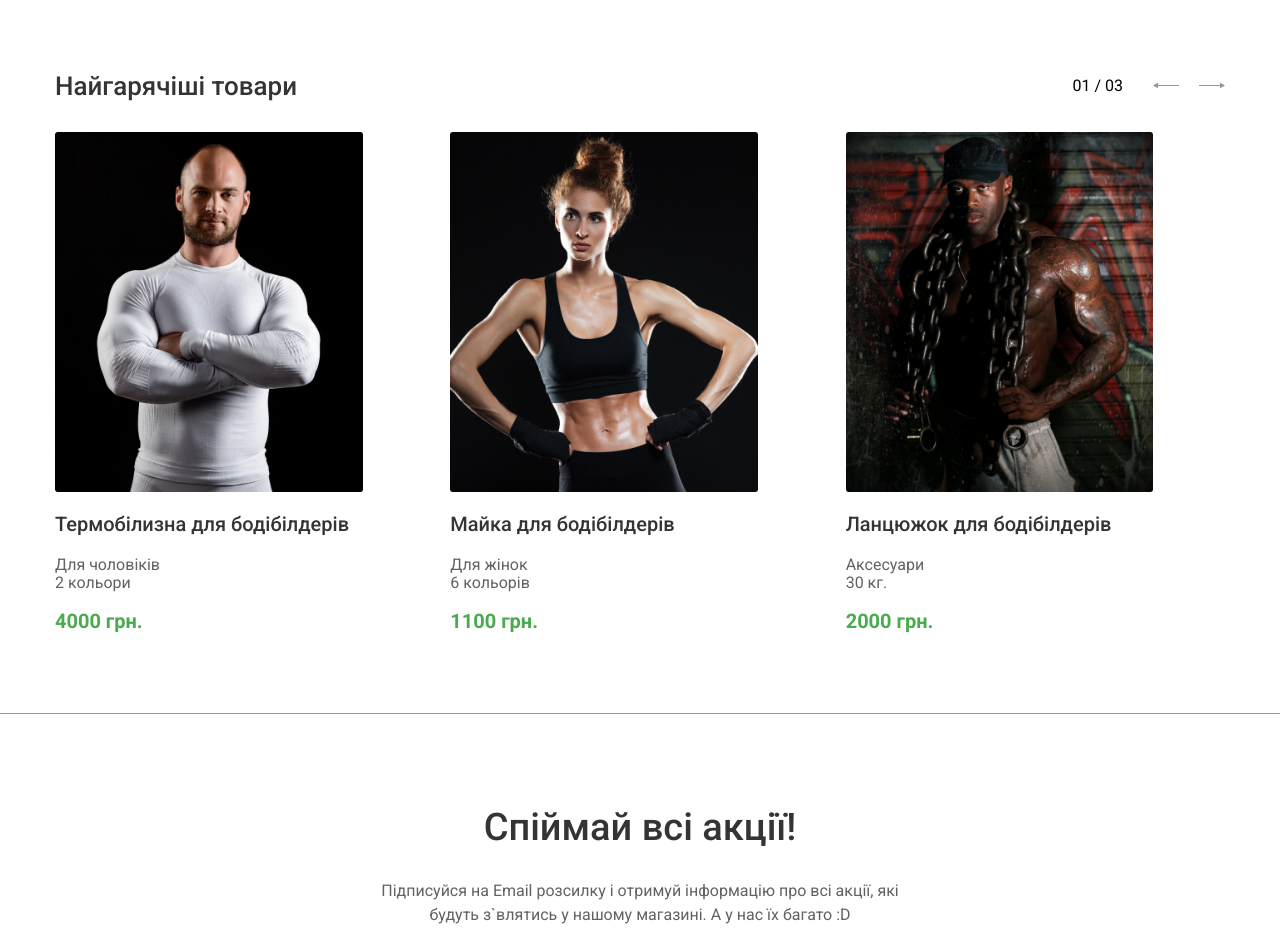
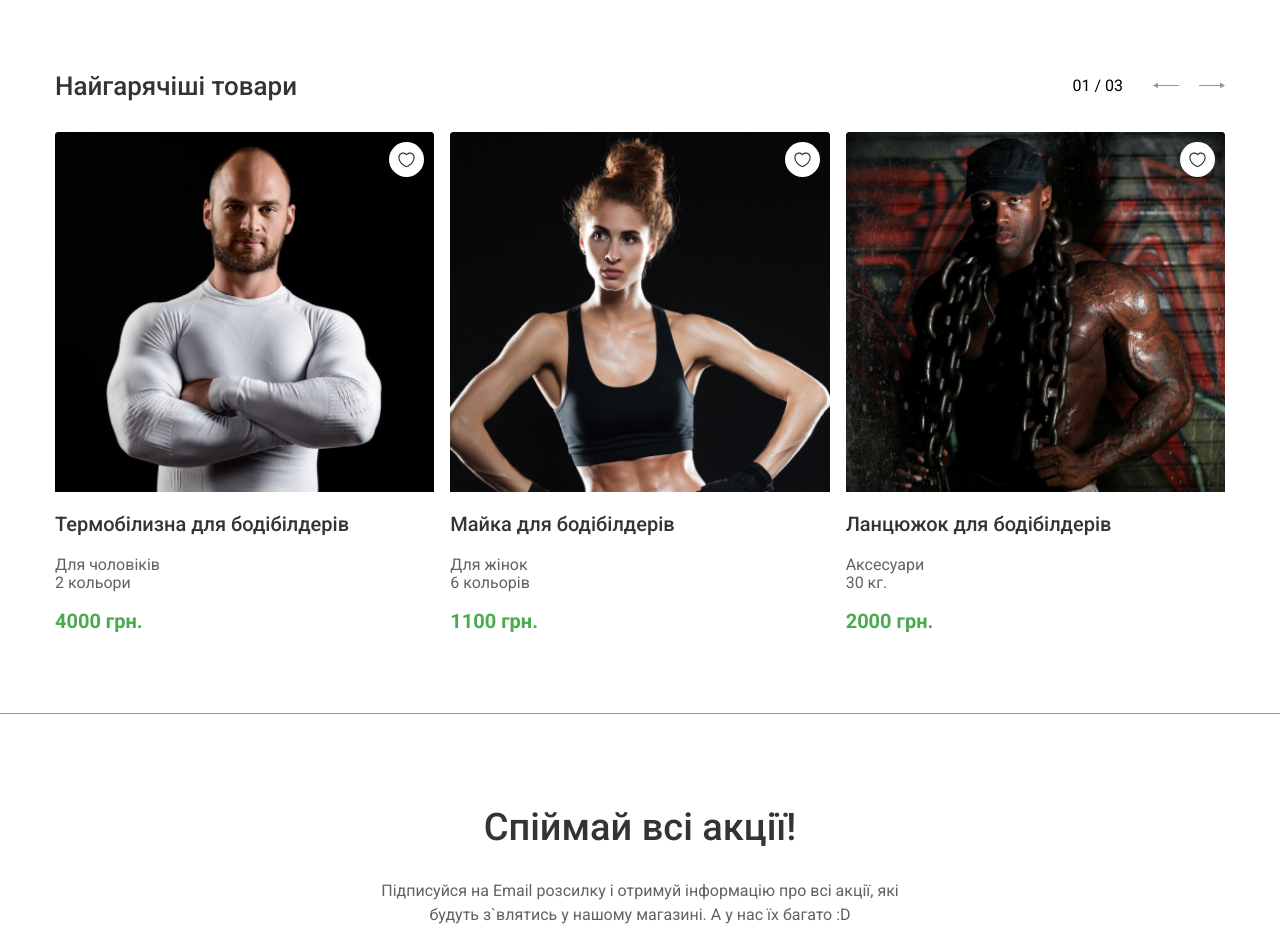
Before and after one commit to adwasar/ignat-gym, a React (Vite) app: page / in a window 1280 px wide. Shown: the part 1080-2009 px from the top of the page. Built offline with nearby package versions, Linux system fonts and the light colour scheme.

Commit message:
feat: add like btn for product cards

```diff
--- a/src/components/ProductCard.jsx
+++ b/src/components/ProductCard.jsx
@@ -1,4 +1,6 @@
 import PropTypes from 'prop-types'
+
+import HeartPath from '../assets/icons/products-slider-heart.svg'
 
 function ProductCard({ imgPath, title, category, remainder, price }) {
   return (
@@ -12,6 +14,7 @@ function ProductCard({ imgPath, title, category, remainder, price }) {
       <span className="product-card__remainder">{remainder}</span>
       <br />
       <span className="product-card__price">{`${price} грн.`}</span>
+      <img className="product-card__like" src={HeartPath} alt="heart" />
     </div>
   )
 }
--- a/src/scss/components/_product-card.scss
+++ b/src/scss/components/_product-card.scss
@@ -1,5 +1,7 @@
 .product-card {
+  position: relative;
   width: 100%;
+  min-width: 274px;
   &__img-container {
     width: 100%;
     height: 433px;
@@ -13,7 +15,8 @@
   }
 
   &__img {
-    height: 100%;
+    width: 100%;
+    height: auto;
   }
 
   &__title {
@@ -36,4 +39,11 @@
     font-size: 20px;
     font-weight: 700;
   }
+
+  &__like {
+    position: absolute;
+    top: 10px;
+    right: 10px;
+    cursor: pointer;
+  }
 }
```
